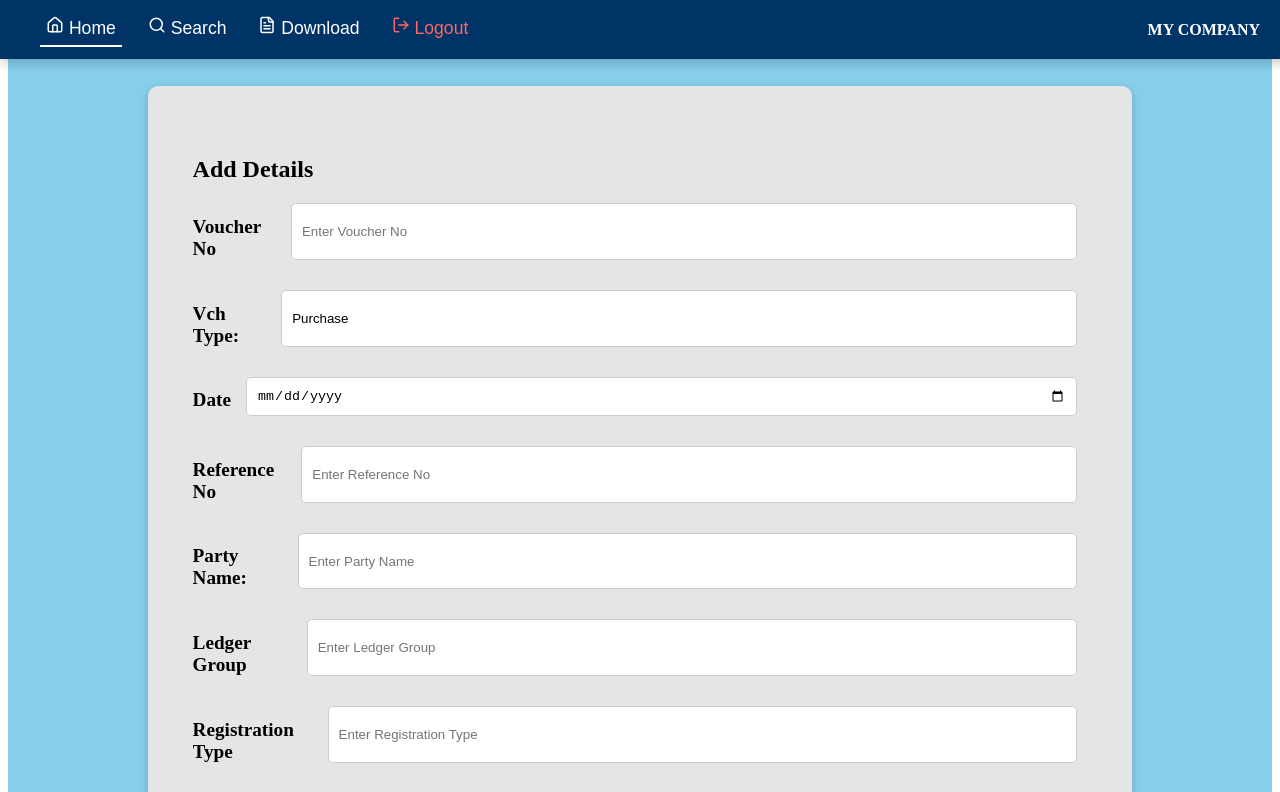
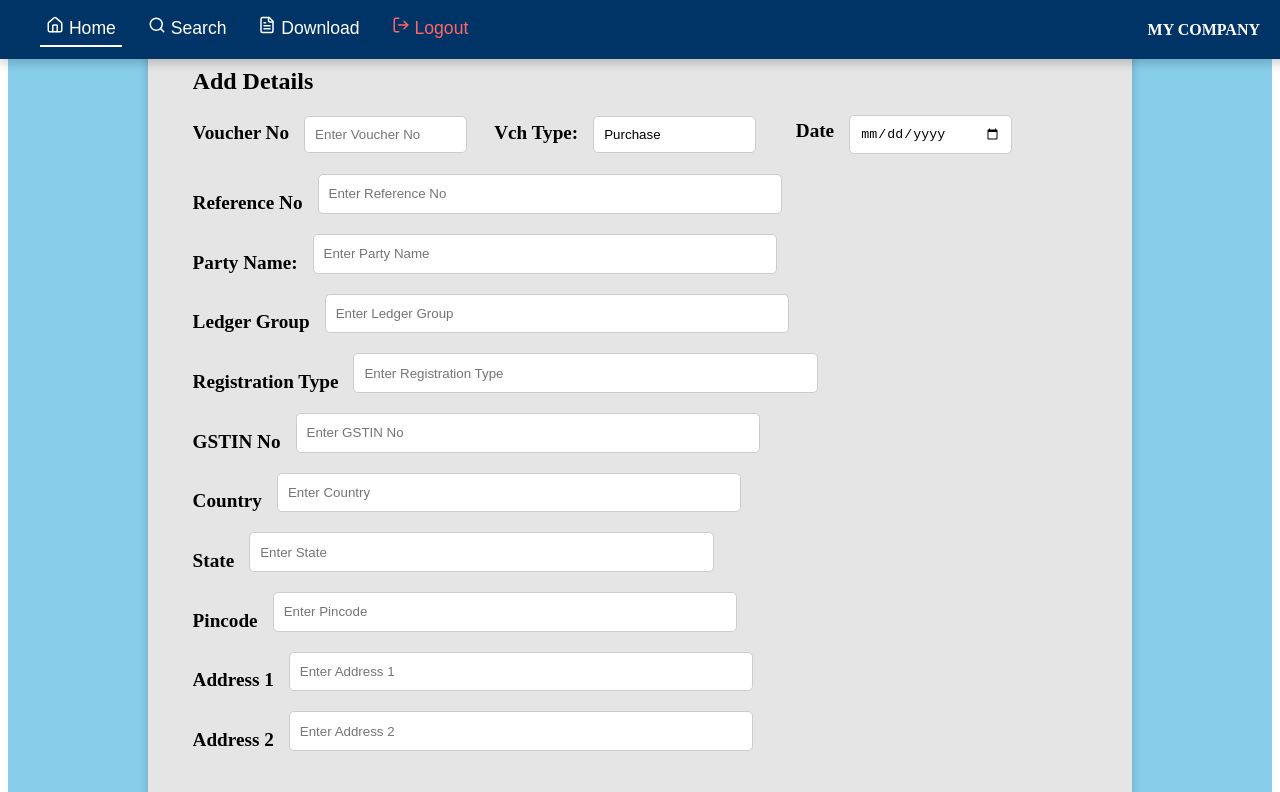
Before and after one commit to shrutikarathi6/Inventory, a React (Vite) app in the folder frontend/: page / in a window 1280 px wide. Shown: the top 792 px of the page. Built offline with nearby package versions, Linux system fonts and the light colour scheme; sample sign-in values are in the browser's storage.

Commit message:
css done from my side

```diff
--- a/frontend/src/App.jsx
+++ b/frontend/src/App.jsx
@@ -3,7 +3,6 @@ import { BrowserRouter as Router, Routes, Route, Navigate } from "react-router-d
 import Home from "./pages/home.jsx";
 import SearchPage from "./pages/searchpage.jsx";
 import ExcelSheet from "./pages/excelsheet.jsx";
-import Updateform from "./pages/updateform.jsx";
 import Register from "./pages/register.jsx";
 import Login from "./pages/login.jsx";
 import Navbar from "./components/Navbar/navbar.jsx";
@@ -20,7 +19,7 @@ function App() {
         <Route path="/" element={<PrivateRoute element={<Home />} />} />
         <Route path="/search" element={<PrivateRoute element={<SearchPage />} />} />
         <Route path="/excel" element={<PrivateRoute element={<ExcelSheet />} />} />
-        <Route path="/update-form" element={<PrivateRoute element={<Updateform />} />} />
+
         <Route path="/register" element={<Register />} />
         <Route path="/login" element={<Login />} />
       </Routes>
--- a/frontend/src/components/ExcelSheet/excelsheet.css
+++ b/frontend/src/components/ExcelSheet/excelsheet.css
@@ -1,4 +1,4 @@
-.background {
+.backgroundexcel {
     background-color: skyblue;
     min-height: 100vh; /* Ensure full height */
     padding: 7% 0;
@@ -7,7 +7,7 @@
     align-items: center;
 }
 
-.foreground {
+.foregroundexcel {
     width: 70%;
     background-color: #e5e5e5;
     border-radius: 10px;
--- a/frontend/src/components/ExcelSheet/excelsheet.jsx
+++ b/frontend/src/components/ExcelSheet/excelsheet.jsx
@@ -95,8 +95,8 @@ const ExcelSheet = () => {
     };
 
     return (
-        <div className="background">
-            <div className="foreground">
+        <div className="backgroundexcel">
+            <div className="foregroundexcel">
                 <h2>Download Filtered Data</h2>
 
                 <button className="add-filter-btn" onClick={handleAddFilter}>
--- a/frontend/src/components/Formm/form.jsx
+++ b/frontend/src/components/Formm/form.jsx
@@ -136,14 +136,14 @@ useEffect(() => {
   };
 
   return (
-    <div className="background">
-      <div className="foreground">
+    <div className="backgroundhome">
+      <div className="foregroundhome">
         <div className='scroll-container'>
         <h2>Add Details</h2>
 
         <form onSubmit={handleSubmit} className="form-container">
 
-
+        <div className="bajubaju">
           {/* voucher No */}
         <div className="input-container">
             <label className="input-label">Voucher No</label>
@@ -169,6 +169,7 @@ useEffect(() => {
             />
           </div>
 
+
            {/* Date */}
         <div className="input-container">
             <label className="input-label">Date</label>
@@ -183,7 +184,7 @@ useEffect(() => {
 
             />
           </div>
-
+          </div>
 
            {/* Reference No */}
           <div className="input-container">
--- a/frontend/src/components/Formm/formcss.css
+++ b/frontend/src/components/Formm/formcss.css
@@ -1,4 +1,4 @@
-.background {
+.backgroundhome {
     background-color: skyblue;
     height: 100vh;
     display: flex;
@@ -6,7 +6,7 @@
     align-items: center;
 }
 
-.foreground {
+.foregroundhome {
     width: 70%;
     height: 90%;
     margin-top: 5%;
@@ -66,7 +66,7 @@
     border: 1px solid #ccc;
     border-radius: 5px;
     outline: none;
-    width: 100%;
+    width: 50%;
     background-color: white;
 }
 
--- a/frontend/src/components/Search/popcard.css
+++ /dev/null
@@ -1,80 +0,0 @@
-/* Background overlay */
-.overlay {
-    position: fixed;
-    top: 0;
-    left: 0;
-    width: 100%;
-    height: 100%;
-    background: rgba(0, 0, 0, 0.5); /* Semi-transparent background */
-    display: flex;
-    justify-content: center;
-    align-items: center;
-    z-index: 1000;
-  }
-
-  /* Pop-up card styling */
-  .popup-card {
-    position: relative;
-    background: white;
-    padding: 20px;
-    width: 90%;
-    height:90%;
-    border-radius: 12px;
-    box-shadow: 0 4px 10px rgba(0, 0, 0, 0.2);
-    text-align: center;
-    animation: fadeIn 0.3s ease-in-out;
-  }
-
-  /* Close icon button (top-right corner) */
-  .close-icon {
-    position: absolute;
-    top: 10px;
-    right: 10px;
-    background: none;
-    border: none;
-    font-size: 18px;
-    cursor: pointer;
-    color: #333;
-    transition: 0.3s;
-  }
-
-  .close-icon:hover {
-    color: red;
-  }
-
-  /* Input field */
-  .input-field {
-    width: 90%;
-    padding: 8px;
-    margin-top: 10px;
-    border: 1px solid #ccc;
-    border-radius: 6px;
-  }
-
-  /* Close button at bottom */
-  .close-btn {
-    margin-top: 15px;
-    padding: 8px 16px;
-    background: #ff4d4d;
-    color: white;
-    border: none;
-    border-radius: 6px;
-    cursor: pointer;
-    transition: 0.3s;
-  }
-
-  .close-btn:hover {
-    background: #cc0000;
-  }
-
-  /* Fade-in animation */
-  @keyframes fadeIn {
-    from {
-      opacity: 0;
-      transform: scale(0.9);
-    }
-    to {
-      opacity: 1;
-      transform: scale(1);
-    }
-  }
--- a/frontend/src/components/Search/search.css
+++ b/frontend/src/components/Search/search.css
@@ -1,5 +1,5 @@
 /* Background Styling - Page Scroll Issue Fixed */
-.background {
+.backgroundsearch {
     background-color: skyblue;
     height: 100vh;
     display: flex;
@@ -9,7 +9,7 @@
 }
 
 /* Foreground (Container) - Fixed Height */
-.foreground {
+.foregroundsearch {
     width: 75%;
     height: 90%;
     margin-top: 3%;
--- a/frontend/src/components/Search/search.jsx
+++ b/frontend/src/components/Search/search.jsx
@@ -1,7 +1,7 @@
 import React, { useState, useRef, useEffect } from "react";
 import axios from "axios";
 import "./search.css";
-import "./popcard.css";
+
 import { useNavigate } from "react-router-dom";
 import { FaPlus, FaTimes, FaEdit, FaTrash, FaEye, FaSave } from "react-icons/fa";
 
@@ -114,8 +114,8 @@ const Search = () => {
     };
 
     return (
-        <div className="background">
-    <div className="foreground">
+        <div className="backgroundsearch">
+    <div className="foregroundsearch">
         <h2>Search Entry</h2>
 
         <button className="add-filter-btn" onClick={handleAddFilter}>
--- a/frontend/src/components/updateform/updateform.css
+++ /dev/null
@@ -1,75 +0,0 @@
-
-.background {
-    background-color: skyblue;
-    height: 100vh;
-    display: flex;
-    justify-content: center;
-    align-items: center;
-}
-
-.foreground {
-    width: 70%;
-    height: 90%;
-    margin-top: 5%;
-    margin-bottom: 5%;
-    background-color: #e5e5e5;
-    border-radius: 10px;
-    box-shadow: 0px 4px 10px rgba(0, 0, 0, 0.2);
-    padding: 50px;
-    display: flex;
-    flex-direction: column;
-    justify-content: center;
-    align-items: center;
-}
-
-.input-container {
-    display: flex;
-    flex-direction: row;
-    gap: 15px;
-    margin-bottom: 20px;
-    width: 100%;
-}
-
-.bajubaju {
-    display: flex;
-    flex-direction: row;
-    align-items: center;
-    gap: 20px;
-}
-
-.input-field {
-    padding: 10px;
-    border: 1px solid #ccc;
-    border-radius: 5px;
-    outline: none;
-    width: 100%;
-    background-color: white;
-
-}
-
-
-.input-field:focus {
-    border: 1px solid black;
-    box-shadow: 0px 0px 5px rgba(0, 0, 0, 0.2);
-}
-
-.input-label {
-    font-size: 1.2rem;
-    font-weight: bold;
-    margin-top: 5px;
-}
-
-.submit-button {
-    padding: 10px 20px;
-    background-color: #4a9fd6;
-    color: white;
-    margin-left: 40%;
-    border: none;
-    border-radius: 5px;
-    cursor: pointer;
-    transition: 0.3s;
-}
-
-.submit-button:hover {
-    background-color: #3579a8;
-}
--- a/frontend/src/components/updateform/updateform.jsx
+++ /dev/null
@@ -1,64 +0,0 @@
-import React, { useState, useEffect } from "react";
-import { useNavigate, useLocation } from "react-router-dom";
-import axios from "axios";
-import "./updateform.css";
-
-const UpdateForm = () => {
-  const location = useLocation();
-  const navigate = useNavigate();
-  const studentData = location.state?.student || { name: "", uniqueid: "", roll: "", age: "" };
-
-  const [formData, setFormData] = useState(studentData);
-
-  useEffect(() => {
-    setFormData(studentData); // Ensures data is set when component mounts
-  }, [studentData]);
-
-  const handleChange = (e) => {
-    const { name, value } = e.target;
-    setFormData({ ...formData, [name]: value });
-  };
-
-  const handleSubmit = async (e) => {
-    e.preventDefault();
-    try {
-      const response = await axios.put(`http://localhost:5000/api/students/update/${formData.uniqueid}`, formData);
-      alert(response.data.message);
-      navigate("/search");
-    } catch (error) {
-      console.error("Error updating student:", error);
-      alert("Failed to update data!");
-    }
-  };
-
-  return (
-    <div className="background">
-      <div className="foreground">
-        <h2>Update Details</h2>
-        <form onSubmit={handleSubmit} className="form-container">
-          <div className="input-container">
-            <label className="input-label">Name:</label>
-            <input type="text" name="name" className="input-field" value={formData.name} onChange={handleChange} required />
-          </div>
-          <div className="input-container">
-            <label className="input-label">Unique ID:</label>
-            <input type="number" name="uniqueid" className="input-field" value={formData.uniqueid} readOnly />
-          </div>
-          <div className="bajubaju">
-            <div className="input-container">
-              <label className="input-label">Roll:</label>
-              <input type="number" name="roll" className="input-field" value={formData.roll} onChange={handleChange} required />
-            </div>
-            <div className="input-container">
-              <label className="input-label">Age:</label>
-              <input type="number" name="age" className="input-field" value={formData.age} readOnly />
-            </div>
-          </div>
-          <button type="submit" className="submit-button">Update</button>
-        </form>
-      </div>
-    </div>
-  );
-};
-
-export default UpdateForm;
```
